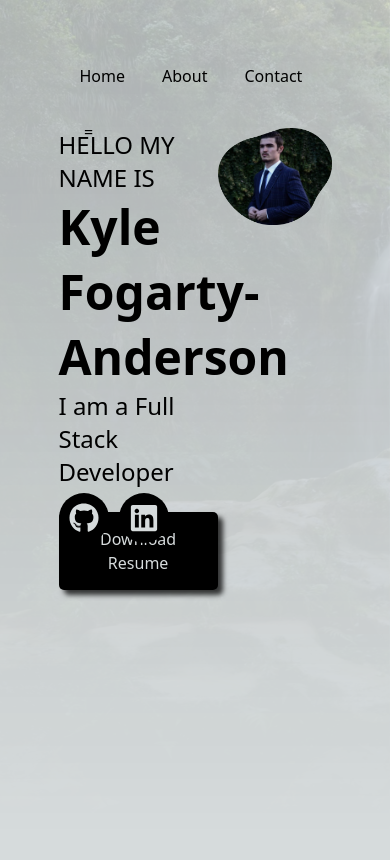
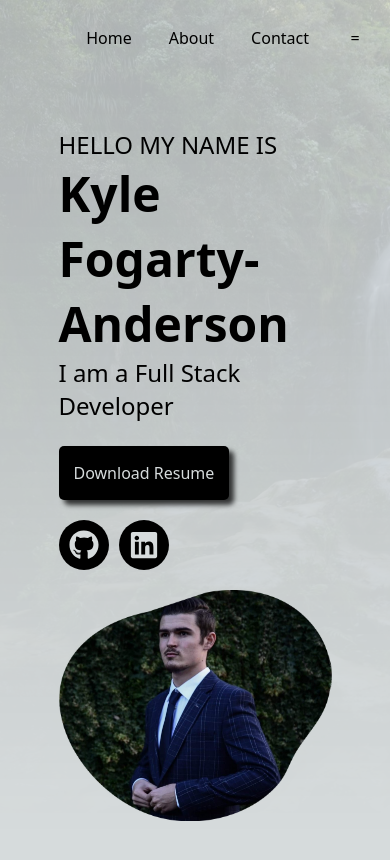
Before and after one commit to fogartyy/Portfolio, a Next.js app: page / in a window 390 px wide. Shown: the top 860 px of the page. Built offline with nearby package versions, Linux system fonts and the light colour scheme.

Commit message:
Hero Mobile

```diff
--- a/src/components/nav/hero.tsx
+++ b/src/components/nav/hero.tsx
@@ -7,8 +7,8 @@ import SocialPanel from "../social-panel";
 const Hero = () => {
     return (
         <div className="hero" style={{width:"100%", zIndex:1}}>
-            <div className="grid grid-cols-12 grid-rows-6 h-full">
-                <div className="col-start-1 col-span-7 row-start-1 row-span-4">
+            <div className="grid lg:grid-cols-2 lg:grid-rows-1 h-full gap-5">
+                <div className="">
                     <h2 className="subtitle">HELLO MY NAME IS</h2>
                     <h1 className="title">Kyle Fogarty-Anderson</h1>
                     <h2 className="subtitle">I am a Full Stack Developer</h2>
@@ -16,10 +16,15 @@ const Hero = () => {
                     <button className="button">Download Resume</button>
                 </div>
 
-                <div className="col-start-1 col-span-7"><SocialPanel></SocialPanel></div>
-                <img className="hero-img rounded col-start-8 col-span-12 row-start-1 row-span-6 shadow" src="/images/Kyle.jpg">
+
+                <img className="hero-img rounded shadow m-auto" src="/images/Kyle.jpg">
 
                 </img>
+
+                <div className="row-start-2"><SocialPanel></SocialPanel></div>
+
+
+
             </div>
         </div>
     )
--- a/src/styles/globals.css
+++ b/src/styles/globals.css
@@ -36,6 +36,11 @@ body {
 
   min-height: 100vh;
   background-color: rgb(var(--background-start-rgb));
+}
+
+main{
+  max-width: 1240px;
+  margin: auto;
 }
 
 .content-margin{
@@ -82,8 +87,7 @@ body {
   top: 0;
   left: 0;
   width: 100%;
-  padding-left: 15%;
-  padding-right: 15%;
+  max-width: 1240px;
   z-index: 10;
   border-bottom-left-radius: 10px;
 
```
